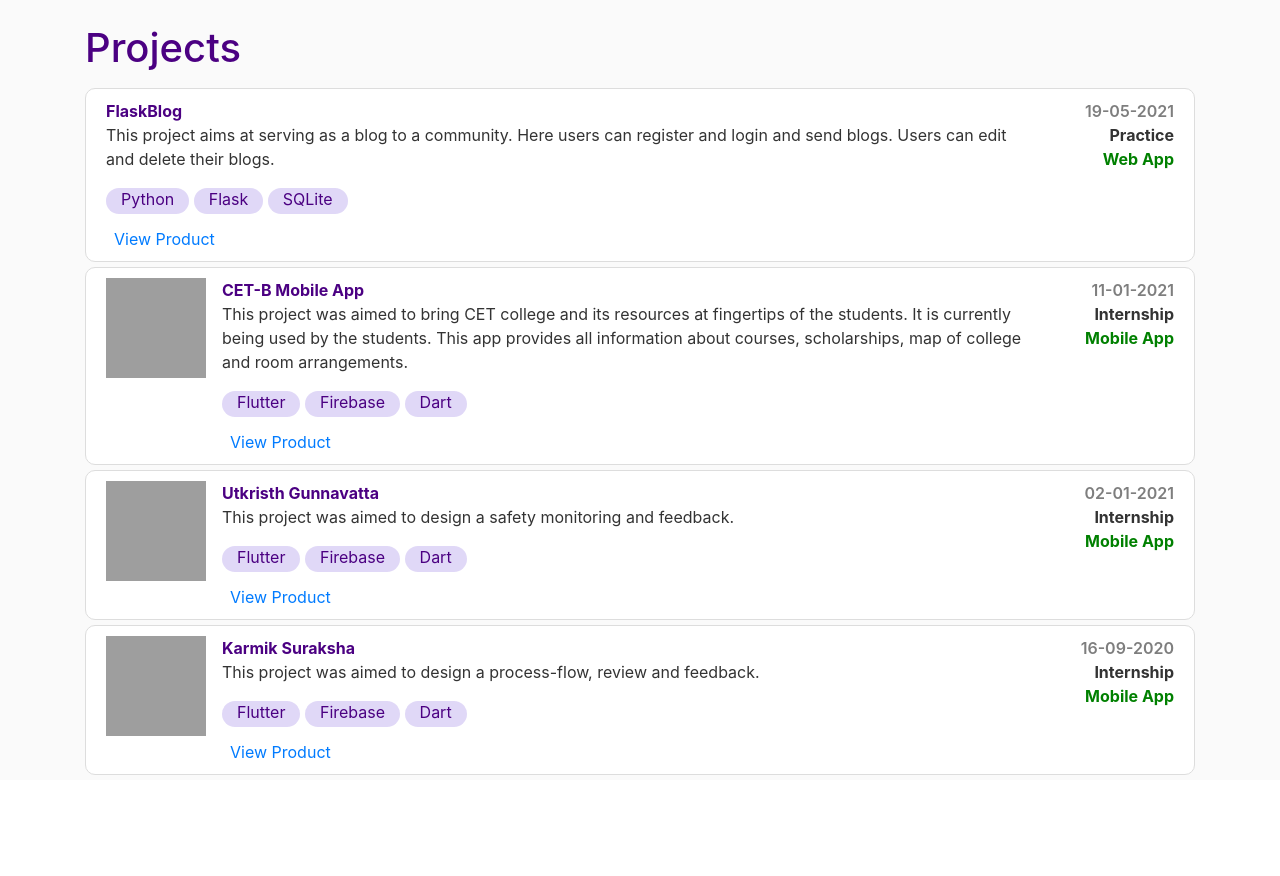
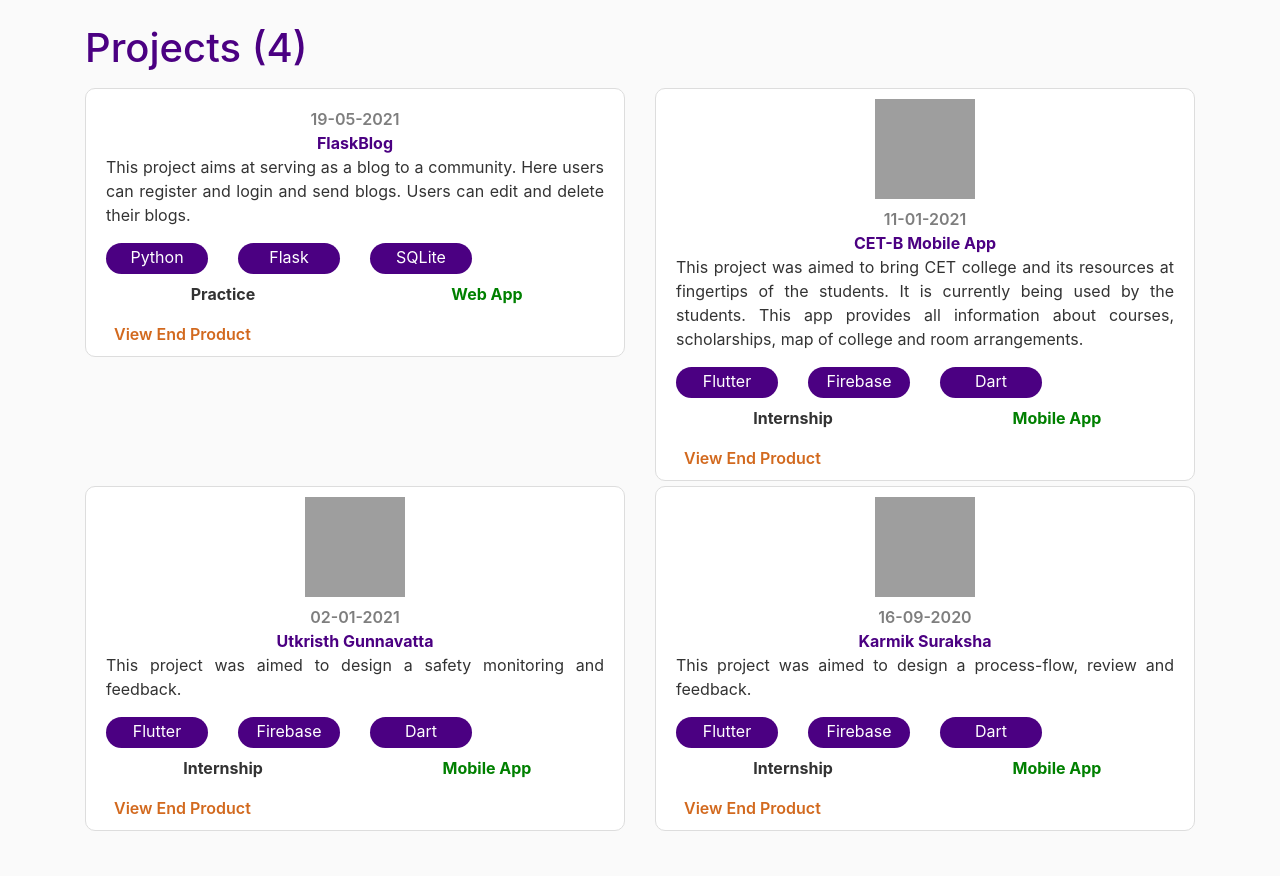
Before and after one commit to rrkas/MyWebsite, a Flask app: page /projects in a window 1280 px wide. Shown: the part 56-932 px from the top of the page. Before the commit the page ends 831 px from the top, so only its background shows below. Run offline with Flask 2, Linux system fonts and the light colour scheme; some libraries are stand-ins or nearby versions; grey boxes are pictures that could not be loaded.

Commit message:
complete

```diff
--- a/website/static/main.css
+++ b/website/static/main.css
@@ -61,6 +61,11 @@
   font-size: 22px;
 }
 
+.item-url{
+  color: #d2691e;
+  font-weight: 600;
+}
+
 a.item-url:hover{
   color: blue;
   text-decoration: none;
--- a/website/static_details.py
+++ b/website/static_details.py
@@ -263,20 +263,50 @@
             url='https://drive.google.com/file/d/1OOZq73deaJrMVNiNO4eRTPCu7D-UjVMO/preview?usp=drivesdk',
         ),
     ]
-    experience = [
+    experiences = [
         Experience(
             name='Flutter Mobile App Intern',
             type=CertificateType.INTERNSHIP,
-            months=2,
+            weeks=8,
             place='PriME Technology PVT Ltd.',
-            date=''
-        )
+            date='16-09-2020',
+            techs=['Flutter', 'Firebase', 'Dart', 'DS-Algo']
+        ),
+        Experience(
+            name='Flutter Mobile App Intern',
+            type=CertificateType.INTERNSHIP,
+            weeks=4,
+            place='PriME Technology PVT Ltd.',
+            date='02-01-2021',
+            techs=['Flutter', 'Firebase', 'Dart', 'DS-Algo']
+        ),
+        Experience(
+            name='HactoberFest 2020',
+            type=CertificateType.OPEN_SOURCE,
+            weeks=4,
+            place='DigitalOcean',
+            date='30-10-2020',
+            techs=['Flutter']
+        ),
+        Experience(
+            name='Core Java Student Intern',
+            type=CertificateType.INTERNSHIP,
+            weeks=4,
+            place='Central Tool Room and Training Centre (CTTC)',
+            date='29-06-2019',
+            techs=['Java']
+        ),
     ]
 
     @staticmethod
     def get_certificates():
         Technical.certificates.sort(key=lambda x: datetime.strptime(x.date, '%d-%m-%Y'), reverse=True)
         return Technical.certificates
+
+    @staticmethod
+    def get_experiences():
+        Technical.experiences.sort(key=lambda x: datetime.strptime(x.date, '%d-%m-%Y'), reverse=True)
+        return Technical.experiences
 
 
 class Projects:
@@ -322,7 +352,8 @@
             domain='Web App',
             desc='This project aims at serving as a blog to a community. '
                  'Here users can register and login and send blogs. Users can edit and delete their blogs.'
-        )
+        ),
+
     ]
 
     @staticmethod
--- a/website/templates/certificate_poem.html
+++ b/website/templates/certificate_poem.html
@@ -1,6 +1,8 @@
 {% extends "layout.html" %}
 {% block content %}
     <h1>{{ cert.name }}</h1>
-        <iframe src="{{ cert.url }}"  width="100%" height="600px" frameborder="0"></iframe>
+        <div style="text-align: center;">
+            <iframe src="{{ cert.url }}" width="80%"  height="600px" frameborder="0"></iframe>
+        </div>
     <div style="height: 30px;"></div>
 {% endblock %}
--- a/website/templates/home.html
+++ b/website/templates/home.html
@@ -1,8 +1,8 @@
 {% extends "layout.html" %}
 {% block content %}
-<H1>Hello Visitor</H1>
+<H1>Hello!</H1>
 <p>
-    I am Rohnak Agarwal.
+    I am <span style="color: indigo;font-size: 18px;font-weight: 700;">Rohnak Agarwal</span>.
 </p>
 <p>
     I am currently a <i>3rd year</i> <b>B.Tech.(Computer Science and Engineering)</b>
@@ -13,6 +13,6 @@
     I am a member at <b>Centre of Excellence - Artificial Intelligence (CoE-AI) Lab</b> at CET.
 </p>
 <p>
-
+    Welcome to my portfolio!
 </p>
 {% endblock %}
--- a/website/templates/projects.html
+++ b/website/templates/projects.html
@@ -6,43 +6,48 @@
     font-weight: 700;
 }
 .tech{
-    color: indigo;
-    background-color: #A28BE755;
-    padding: 1px 15px 5px 15px;
+    color: white;
+    background-color: indigo;
+    padding: 2px 15px 5px 15px;
     border-radius: 100px;
 }
 </style>
-<h1 class="mt-5 mb-3">Projects</h1>
+<h1 class="mt-5 mb-3">Projects ({{ projects|length }})</h1>
 <div class="row">
     {% for project in projects %}
-    <div class="col-12">
+    <div class="col-12 col-md-6">
         <div class="item-box">
-            <span style="display: flex;">
+            <div style="text-align: center;">
                 {% if project.image_url %}
-                    <img src="{{ project.image_url }}" height="100" width="100" class="mr-3">
+                    <div>
+                        <img src="{{ project.image_url }}" height="100" width="100">
+                    </div>
                 {% endif %}
-                <div style="flex: 1" class="mr-5">
-                    <div class="item">{{ project.name }}</div>
-                    <div>{{ project.desc }}</div>
-                    <div class="mt-3">
-                        {% for tech in project.techUsed %}
-                            <span class="tech">{{ tech }}</span>
-                        {% endfor %}
-                    </div>
-                    <div class="mt-3 ml-2">
-                        {% if project.url %}
-                            <a class="item-url" href="{{ project.url }}" target="_blank">View Product</a>
-                        {% endif %}
+                <div class="mt-2">
+                    <div style="color: #7e7e7e;font-weight: 600;">{{ project.date }}</div>
+                    <div class="item ">{{ project.name }}</div>
+                    <div style="text-align: justify;">{{ project.desc }}</div>
+                    <div class="row">
+                            {% for tech in project.techUsed %}
+                                <div class="mt-3 col-6 col-md-3">
+                                    <div class="tech">{{ tech }}</div>
+                                </div>
+                            {% endfor %}
                     </div>
                 </div>
-                <div style="text-align: right;">
-                    <div style="color: #7e7e7e;font-weight: 600;align:right;">{{ project.date }}</div>
-                    <div style="font-weight: 700;">{{ project.type }}</div>
-                    <div style="color: green;font-weight: 700;">{{ project.domain }}</div>
+                <div class="mt-2 row">
+                    <div class="col-6" style="font-weight: 700;">{{ project.type }}</div>
+                    <div class="col-6" style="color: green;font-weight: 700;">{{ project.domain }}</div>
                 </div>
-            </span>
+            </div>
+            <div class="mt-3 ml-2">
+                {% if project.url %}
+                    <a class="item-url" href="{{ project.url }}" target="_blank">View End Product</a>
+                {% endif %}
+            </div>
         </div>
     </div>
     {% endfor %}
 </div>
+<div style="height: 40px;"></div>
 {% endblock %}
```
Also changed, not shown: website/models.py (+6 -2 lines), website/templates/about.html (+8 -8 lines), website/templates/technical.html (+29 -3 lines).
